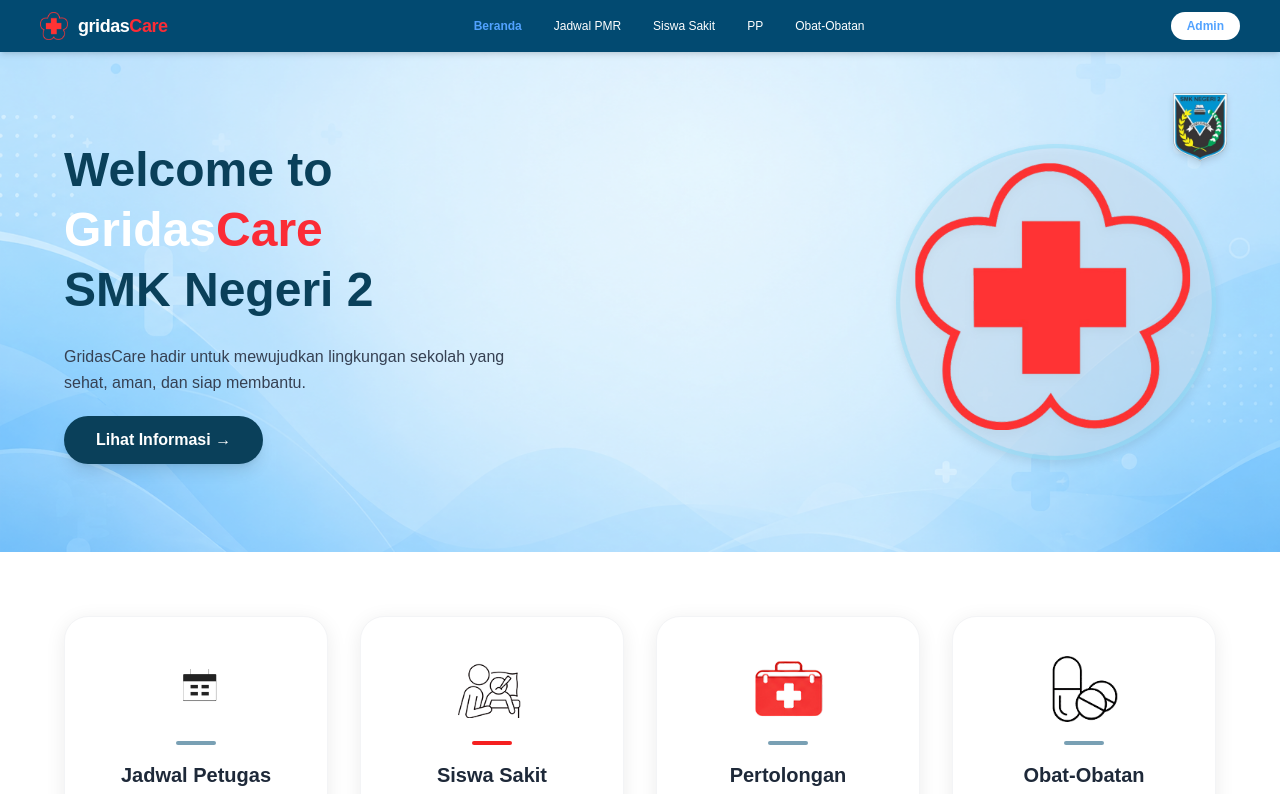
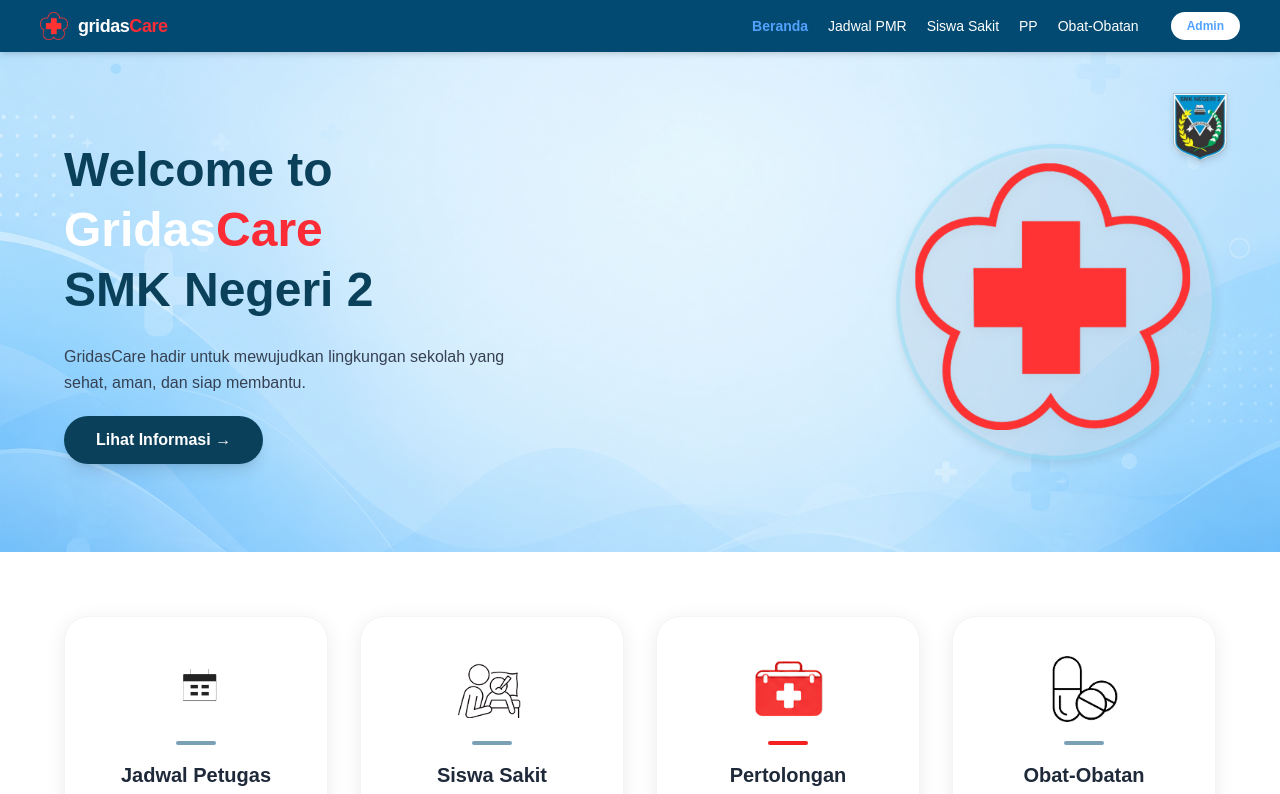
Before and after one commit to dewikaniiaa64-arch/gridasCare, a Next.js app: page / in a window 1280 px wide. Shown: the top 794 px of the page. Built offline with nearby package versions, Linux system fonts and the light colour scheme.

Commit message:
memperbaiki navbar dan page

```diff
--- a/app/components/Navbar.tsx
+++ b/app/components/Navbar.tsx
@@ -36,7 +36,7 @@ export default function Navbar() {
           </div>
 
           {/* Menu Desktop */}
-          <div className="hidden md:flex items-center gap-8 text-xs font-medium">
+          <div className="hidden md:flex items-center gap-5 text-sm font-medium ml-auto mr-8">
             <Link href="/" className={isActive('/') ? 'text-blue-400 font-semibold' : 'text-white'}>Beranda</Link>
             <Link href="/Jadwal_petugas" className={isActive('/Jadwal_petugas') ? 'text-blue-400 font-semibold' : 'text-white'}>Jadwal PMR</Link>
             <Link href="/user_siswasakit" className={isActive('/user_siswasakit') ? 'text-blue-400 font-semibold' : 'text-white'}>Siswa Sakit</Link>
--- a/app/page.tsx
+++ b/app/page.tsx
@@ -22,14 +22,14 @@ export default function Home() {
       desc: "Laporkan kondisi siswa sakit dan lakukan pencatatan.",
       path: "/user_siswasakit",
       imageSrc: "/images/sakit.png",
-      lineColor: "#F52020",
+      lineColor: "#79A0B4",
     },
     {
       title: "Pertolongan Pertama",
       desc: "Panduan P3K untuk penanganan cedera dan keadaan darurat.",
       path: "/pertolongan",
       imageSrc: "/images/pertolongan.png",
-      lineColor: "#79A0B4",
+      lineColor: "#F52020",
     },
     {
       title: "Obat-Obatan",
```
